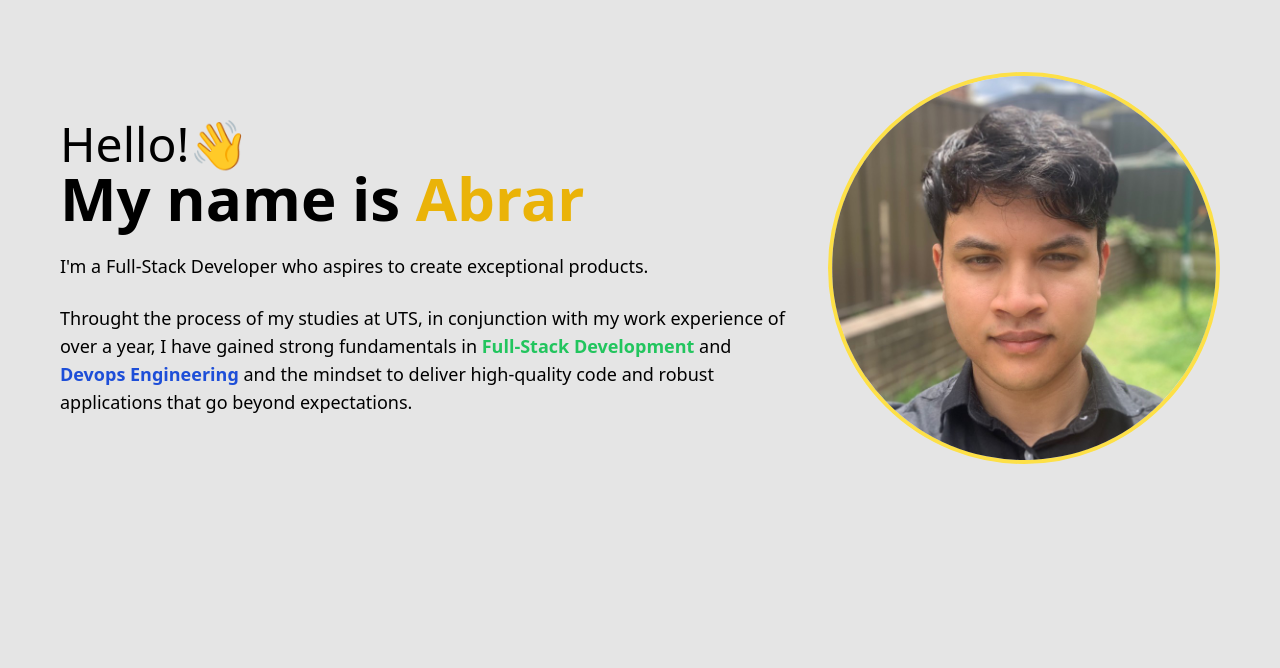
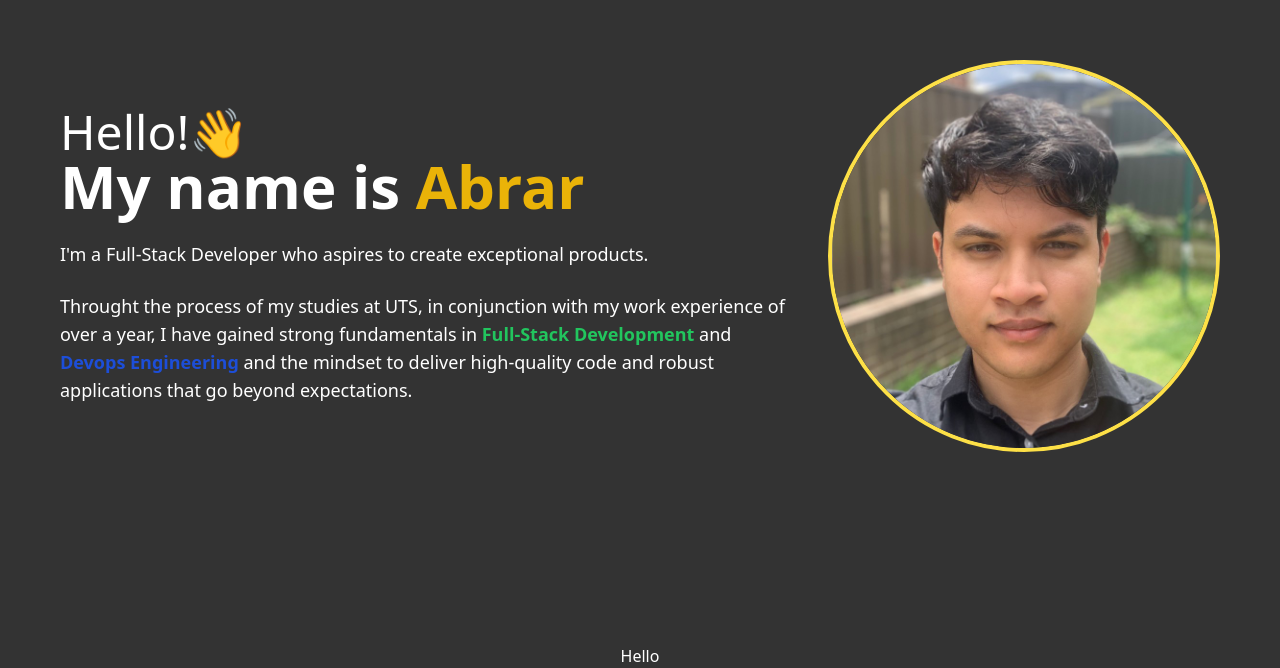
Before and after one commit to abrarbarbhuyia/portfolio-v2, a Next.js app: page / in a window 1280 px wide. Shown: the part 132-800 px from the top of the page. Built offline with nearby package versions, Linux system fonts and the light colour scheme.

Commit message:
feat: changed color theme, adding new experience component

```diff
--- /dev/null
+++ b/src/components/Experience.tsx
@@ -0,0 +1,11 @@
+import Image from "next/image";
+
+const Experience = () => {
+  return (
+   <div className="mx-auto">
+        Hello
+   </div>
+  );
+};
+
+export default Experience;
--- a/src/components/Header.tsx
+++ b/src/components/Header.tsx
@@ -2,7 +2,7 @@ import Image from "next/image";
 
 const Header = () => {
   return (
-    <div className="flex flex-row flex-wrap-reverse justify-center">
+    <div className="flex flex-row flex-wrap-reverse justify-center w-full h-screen">
       <div className="justify-top flex max-w-3xl flex-col text-center md:justify-center md:pr-10 md:text-left">
         <div className="text-3xl font-light md:text-5xl">Hello!👋</div>
         <div className="text-4xl font-bold md:text-6xl">
@@ -26,7 +26,7 @@ const Header = () => {
           </div>
         </div>
       </div>
-      <div className="md:ml mb-5 flex flex-col items-center justify-center md:mb-0">
+      <div className="md:ml -mb-5 flex flex-col items-center justify-center md:mb-0">
         <div className="max-h-full max-w-full overflow-hidden rounded-full border-4 border-yellow-300">
           <Image
             src="/images/me.jpg"
--- a/src/pages/index.tsx
+++ b/src/pages/index.tsx
@@ -3,6 +3,7 @@ import Head from "next/head";
 import Link from "next/link";
 import Image from "next/image";
 import Header from "../components/Header"
+import Experience from "../components/Experience"
 
 const Home: NextPage = () => {
   return (
@@ -12,9 +13,10 @@ const Home: NextPage = () => {
         <meta name="description" content="Generated by create-t3-app" />
         <link rel="icon" href="/favicon.ico" />
       </Head>
-      <main className="flex h-screen justify-center bg-neutral-200">
-        <div className="mx-auto flex h-full w-full max-w-7xl flex-col justify-center px-4">
+      <main className="flex h-screen justify-center bg-metal">
+        <div className="mx-auto flex h-full w-full max-w-7xl flex-col justify-center px-4 text-white">
           <Header />
+          <Experience />
         </div>
       </main>
     </>
--- a/tailwind.config.ts
+++ b/tailwind.config.ts
@@ -3,7 +3,11 @@ import { type Config } from "tailwindcss";
 export default {
   content: ["./src/**/*.{js,ts,jsx,tsx}"],
   theme: {
-    extend: {},
+    extend: {
+      colors: {
+        metal: "#333333",
+      },
+    },
   },
   plugins: [],
 } satisfies Config;
```
